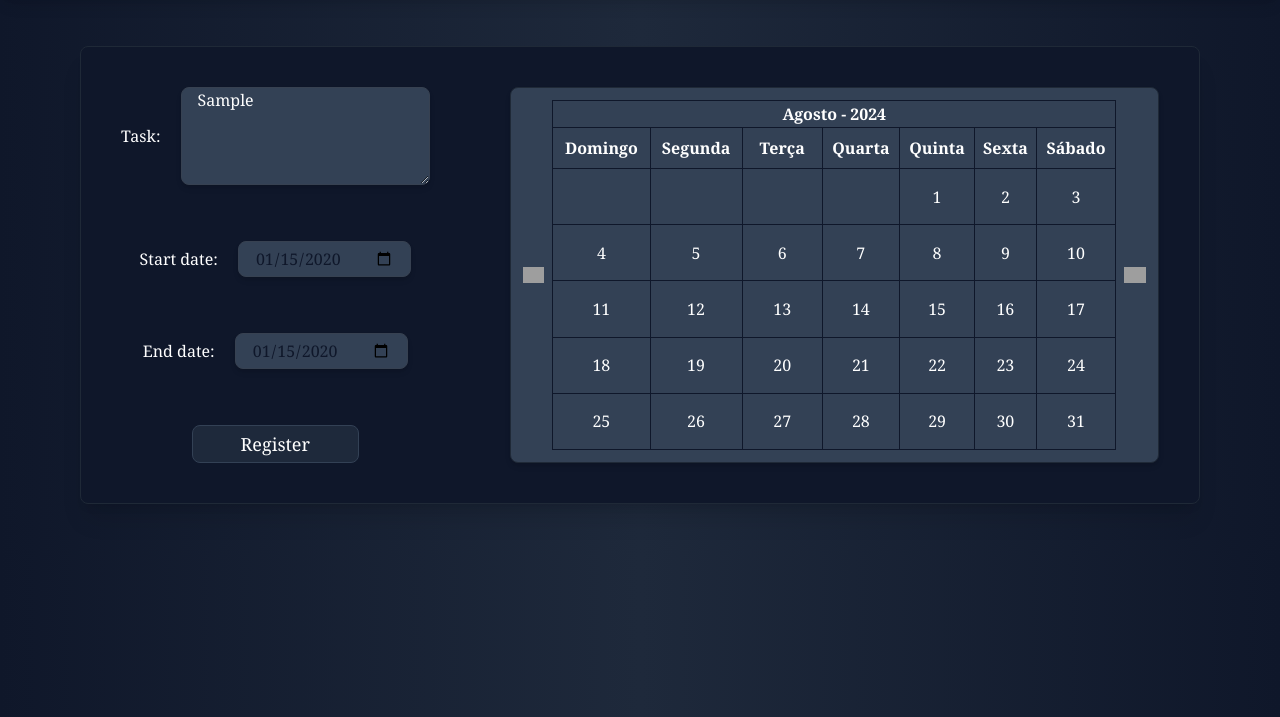
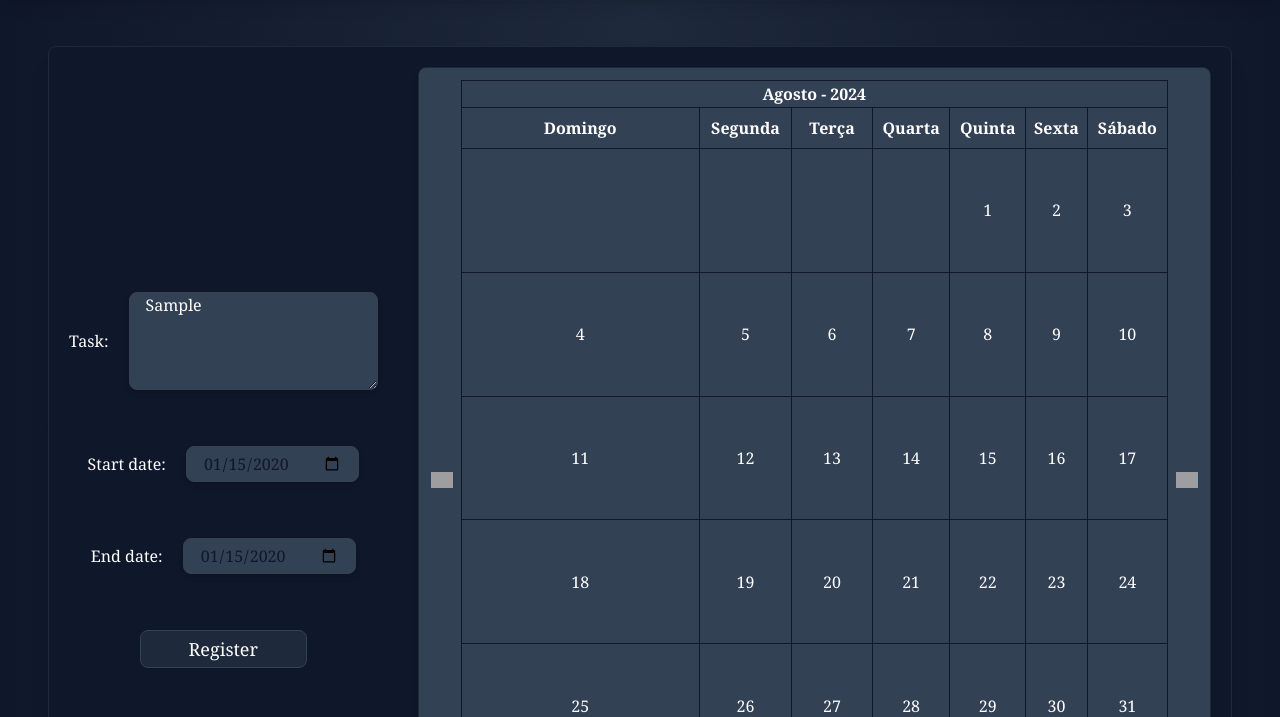
Before and after one commit to Davitoreti/task-list, a plain HTML site: page index.html in a window 1280 px wide. Both pictures are taken after typing "Sample", "2020-01-15", "2020-01-15" into the empty fields and a click on the button "Register". Shown: the part 83-800 px from the top of the page. Drawn offline with nearby package versions, Linux system fonts and the light colour scheme; grey boxes are pictures that could not be loaded.

Commit message:
Developing the project

```diff
--- a/index.html
+++ b/index.html
@@ -27,7 +27,7 @@
     </header>
 
     <main class="flex justify-center text-white text-base my-12">
-        <form class="flex flex-row items-center bg-slate-900 border border-gray-800 rounded-lg shadow-xl w-screen mx-20 gap-20 p-10">
+        <form class="flex flex-row items-center bg-slate-900 border border-gray-800 rounded-lg shadow-xl h-full w-screen mx-12 gap-10 p-5">
             <div class="flex flex-col items-center gap-14 h-full">
                 <div class="flex gap-5">
                     <label class="flex items-center" for="textAreaTask">Task:</label>
@@ -55,7 +55,7 @@
                 <div class="flex items-center mx-auto mr-2">
                     <img class="transition transform duration-300 ease-in-out hover:-translate-x-2" width="24" height="24" src="https://img.icons8.com/material-outlined/24/back--v1.png" alt="back--v1" id="arrow-back"/>
                 </div>
-                <table class="text-center h-full w-full" id="list-items">
+                <table class="text-center h-screen w-full" id="list-items">
                     <thead id="table-header">
                         <tr>
                             <th colspan="7" class="text-center border-collapse border border-slate-900" id="header"></th>
--- a/index.js
+++ b/index.js
@@ -1,7 +1,3 @@
-const registerButton = document.getElementById('register-button');
-
-registerButton.addEventListener('click', makeList);
-
 const daysInMonth = (month, year) => new Date(year, month + 1, 0).getDate();
 
 let nameMonths = ['Janeiro', 'Fevereiro', 'Março', 'Abril', 'Maio', 'Junho', 'Julho', 'Agosto', 'Setembro', 'Outubro', 'Novembro', 'Dezembro'];
@@ -9,7 +5,8 @@ let nameDaysOfWeek = ['Domingo', 'Segunda-feira', 'Terça-feira', 'Quarta-feira'
 
 const table = document.getElementById('list-items');
 const th = document.querySelectorAll('item-header');
-const td = document.getElementsByTagName('td');
+let td = document.getElementsByTagName('td');
+let tr = document.getElementsByTagName('tr');
 const tbody = document.getElementById('tbody');
 let header = document.getElementById('header');
 
@@ -21,18 +18,13 @@ let currentYear = currentDate.getFullYear();
 
 header.innerText = `${nameMonths[currentMonth]} - ${currentYear}`
 
-// getDate() = número do dia (no caso hoje é dia 05, então vai retornar 5)
-// getDay() = número do dia da semana (0 = domingo, 1 = segunda...)
-
-function makeDays() {
+function makeFirstMonth() {
     let dayCounter = 1;
     for (let i = 0; i < td.length; i++) {
         td[i].innerText = '';
     }
 
     const firstDay = new Date(currentYear, currentMonth, 1).getDay();
-
-    console.log(firstDay)
 
     for (let i = firstDay; i < firstDay + daysInMonth(currentMonth, currentYear); i++) {
         if (i < td.length) {
@@ -41,7 +33,7 @@ function makeDays() {
     }
 }
 
-makeDays();
+makeFirstMonth();
 
 function renderCalendar() {
     const firstDay = new Date(currentYear, currentMonth, 1).getDay();
@@ -51,14 +43,13 @@ function renderCalendar() {
     tbody.innerHTML = '';
 
     let tr = document.createElement('tr');
-    // Adiciona células vazias até o primeiro dia do mês
+
     for (let i = 0; i < firstDay; i++) {
         let td = document.createElement('td');
         td.setAttribute('class', 'item border-collapse border border-slate-900');
         tr.appendChild(td);
     }
 
-    // Adiciona os dias do mês
     for (let i = firstDay; i < firstDay + totalDays; i++) {
         if (tr.children.length >= 7) {
             tbody.appendChild(tr);
@@ -70,10 +61,8 @@ function renderCalendar() {
         tr.appendChild(td);
     }
 
-    // Adiciona a última linha ao tbody
     tbody.appendChild(tr);
 
-    // Preenche a última linha com células vazias se necessário
     while (tr.children.length < 7) {
         let td = document.createElement('td');
         td.setAttribute('class', 'item border-collapse border border-slate-900');
@@ -111,7 +100,11 @@ const arrowBack = document.getElementById('arrow-back').addEventListener('click'
     renderCalendar();
 })
 
-function makeList(ev) {
+const registerButton = document.getElementById('register-button');
+
+registerButton.addEventListener('click', makeTask);
+
+function makeTask(ev) {
     ev.preventDefault();
 
     const textArea = document.getElementById('textAreaTask').value;
@@ -124,16 +117,16 @@ function makeList(ev) {
     const formattedStartDate = formatDateToBrazilian(startDate);
     const formattedEndDate = formatDateToBrazilian(endDate);
 
+    function formatDateToBrazilian(date) {
+        const day = String(date.getDate()).padStart(2, '0');
+        const month = String(date.getMonth() + 1).padStart(2, '0');
+        const year = date.getFullYear();
+
+        return `${day}/${month}/${year}`;
+    };
+
     td.innerText = 'Task: ' + textArea + '\n' + 'Start date: ' + formattedStartDate + '\n' + 'End date: ' + formattedEndDate + '\n\n';
 
-    table.appendChild(td);
+    table.append(td);
 
 };
-
-function formatDateToBrazilian(date) {
-    const day = String(date.getDate()).padStart(2, '0');
-    const month = String(date.getMonth() + 1).padStart(2, '0');
-    const year = date.getFullYear();
-
-    return `${day}/${month}/${year}`;
-};
```
